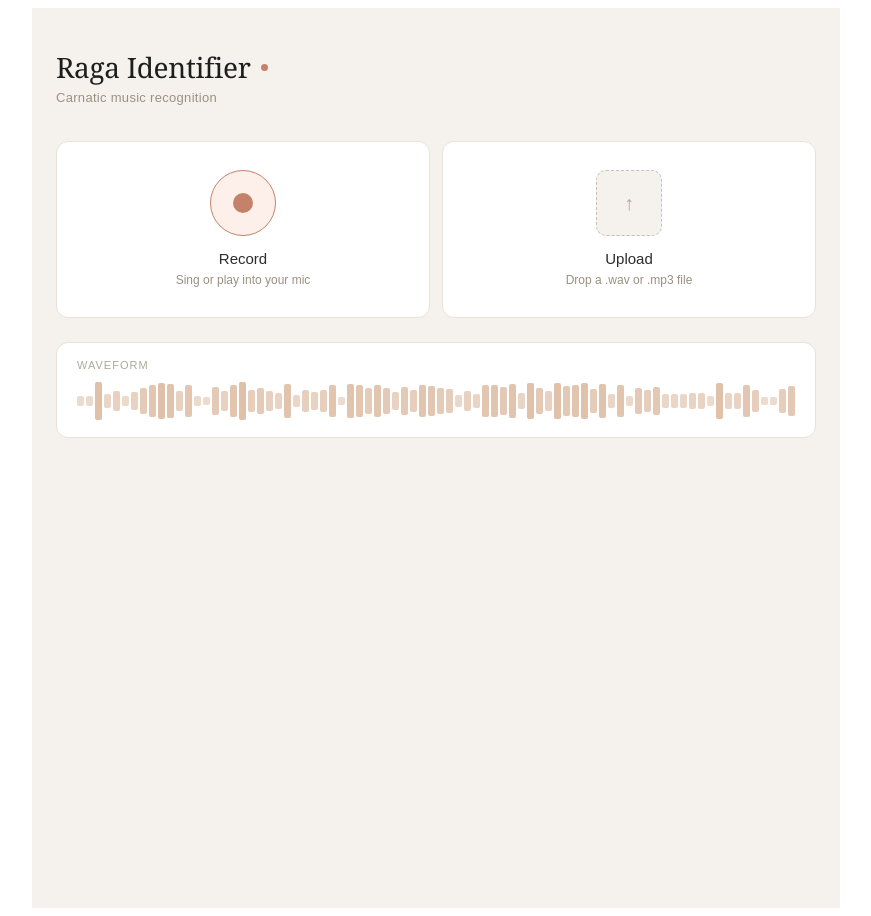
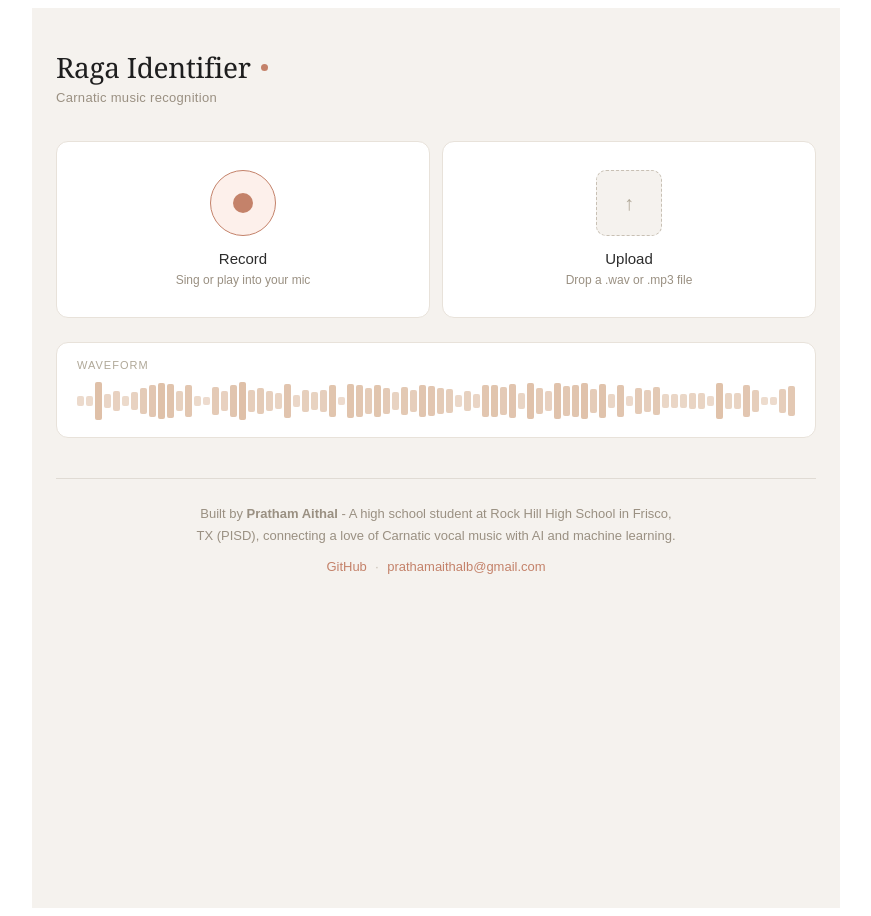
Before and after one commit to Smashgod23/raga-identifier, a React app in the folder frontend/: page / in a window 1280 px wide. Shown: the whole page, without its empty margins (204-1075 px from the left). Built offline with nearby package versions, Linux system fonts and the light colour scheme; the HTML template or start-up script is replaced by a standard one.

Commit message:
add about section with personal info

```diff
--- a/frontend/src/App.jsx
+++ b/frontend/src/App.jsx
@@ -237,6 +237,24 @@ export default function App() {
       )}
 
       {error && <div style={styles.error}>{error}</div>}
+      {/* About */}
+      <div style={styles.about}>
+        <div style={styles.aboutDivider} />
+        <div style={styles.aboutContent}>
+          <div style={styles.aboutText}>
+            Built by <strong>Pratham Aithal</strong> - A high school student at Rock Hill High School in Frisco, TX (PISD), connecting a love of Carnatic vocal music with AI and machine learning.
+          </div>
+          <div style={styles.aboutLinks}>
+            <a href="https://github.com/Smashgod23/raga-identifier" target="_blank" style={styles.aboutLink}>
+              GitHub
+            </a>
+            <span style={styles.aboutLinkDot}>·</span>
+            <a href="mailto:prathamaithalb@gmail.com" style={styles.aboutLink}>
+              prathamaithalb@gmail.com
+            </a>
+          </div>
+        </div>
+      </div>
     </div>
   )
 }
@@ -336,4 +354,11 @@ const styles = {
     borderRadius: 10, padding: '12px 16px',
     fontSize: 13, color: '#b91c1c', marginTop: 12,
   },
+  about: { marginTop: 40 },
+  aboutDivider: { height: 1, background: '#e0dbd4', marginBottom: 24 },
+  aboutContent: { textAlign: 'center' },
+  aboutText: { fontSize: 13, color: '#9a9082', lineHeight: 1.7, marginBottom: 12, maxWidth: 480, margin: '0 auto 12px' },
+  aboutLinks: { display: 'flex', alignItems: 'center', justifyContent: 'center', gap: 8 },
+  aboutLink: { fontSize: 13, color: '#c4826a', textDecoration: 'none' },
+  aboutLinkDot: { color: '#c8c0b4', fontSize: 13 },
 }
```
Also changed, not shown: 1 other file (tests, documents, lock files or other folders).
